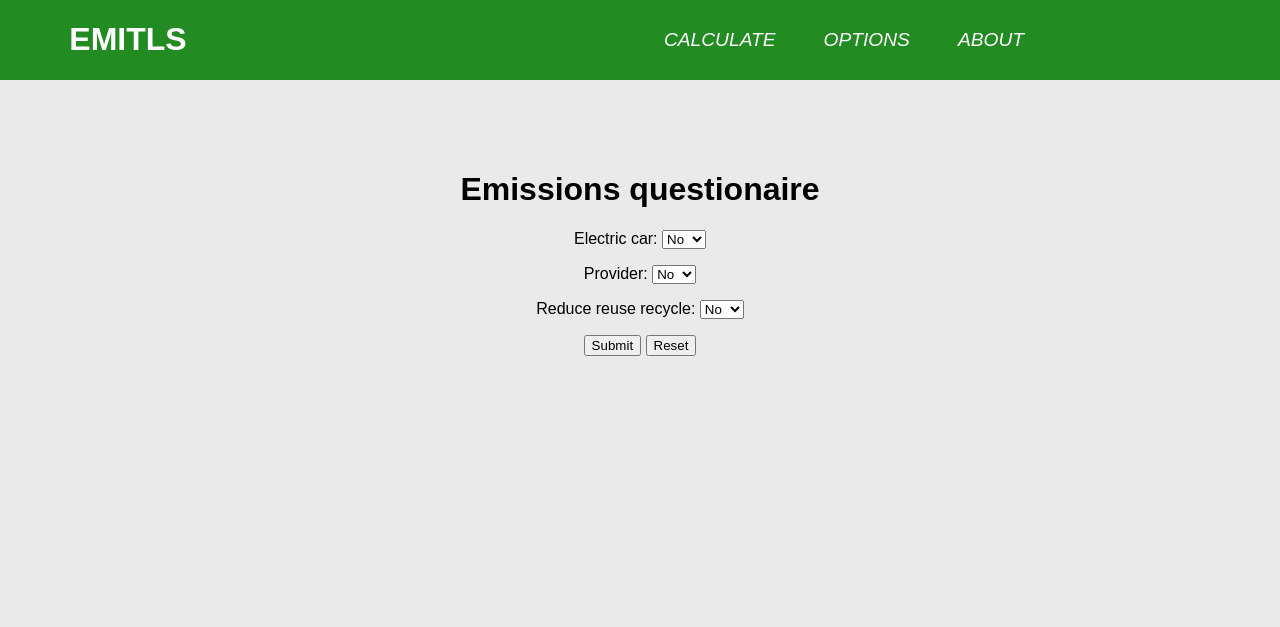
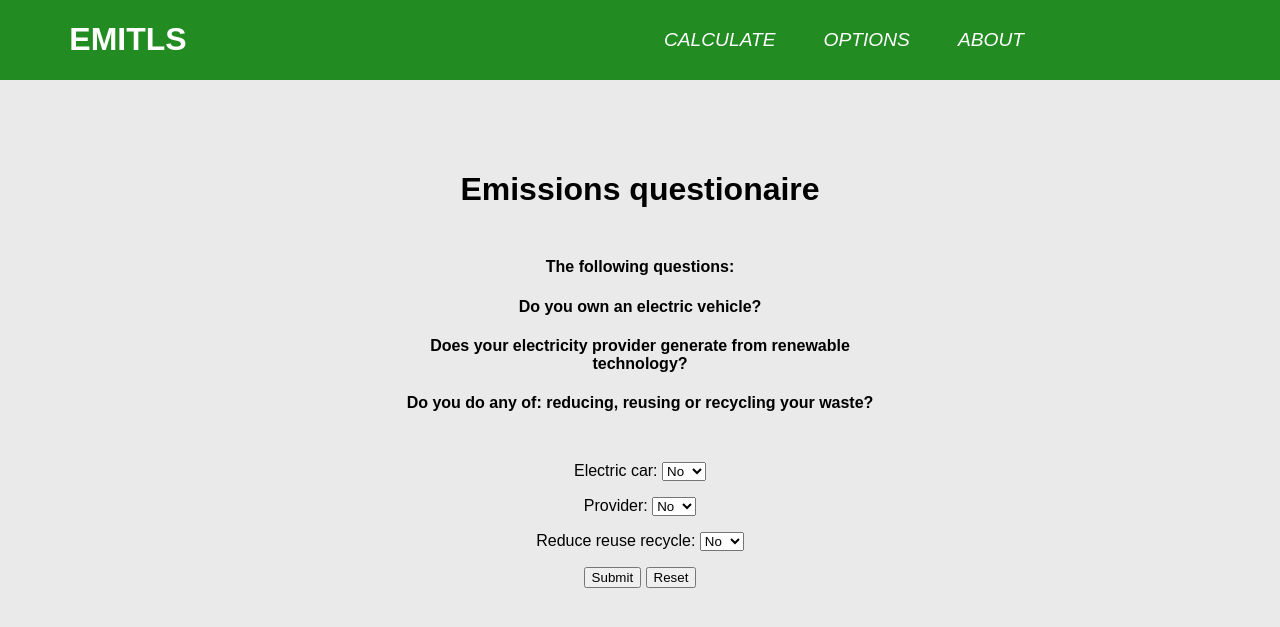
Before and after one commit to FJTDL/emitls, a Django app: page /calculator in a window 1280 px wide. Shown: the top 627 px of the page. Run offline with Django 3.2, Linux system fonts and the light colour scheme.

Commit message:
Fixed some css and defined the questions on score.html

```diff
--- a/emitls/emission_calculator/static/emission_calculator/styles.css
+++ b/emitls/emission_calculator/static/emission_calculator/styles.css
@@ -196,3 +196,11 @@ ul {
 	position:relative;
 	left: 60px;
 }
+
+#questionaire {
+	margin-bottom: 50px;
+}
+
+#definitions {
+	margin-bottom: 50px;
+}
--- a/emitls/emission_calculator/templates/emission_calculator/base.html
+++ b/emitls/emission_calculator/templates/emission_calculator/base.html
@@ -14,7 +14,7 @@
       <nav id="nav" class="nav_bar">
         <ul>
           <li><a href="{% url 'calculate' %}" >Calculate</a></li>
-          <li><a>Options</a></li>
+          <li><a href="{% url 'options' %}">Options</a></li>
           <li><a href="{% url 'about' %}">About</a></li>
         </ul>
       </nav>
--- a/emitls/emission_calculator/templates/emission_calculator/score.html
+++ b/emitls/emission_calculator/templates/emission_calculator/score.html
@@ -4,8 +4,13 @@
 {% block content %}
 
 <div class="center" id="uploadpos">
-  <h1>Emissions questionaire</h1>
-
+  <h1 id="questionaire">Emissions questionaire</h1>
+  <section id="definitions">
+    <h4>The following questions:</h4>
+    <h4>Do you own an electric vehicle?</h4>
+    <h4>Does your electricity provider generate from renewable technology?</h4>
+    <h4>Do you do any of: reducing, reusing or recycling your waste?</h4>
+  </section>
   <FORM METHOD="post" ACTION="{% url 'output' %}">
     {% csrf_token %}
     {{ form.as_p }}
--- a/emitls/emission_calculator/urls.py
+++ b/emitls/emission_calculator/urls.py
@@ -7,4 +7,5 @@ urlpatterns = [
   path('calculator', views.score, name='calculate'),
   path('output', views.output, name='output'),
   path('about', views.about, name='about'),
+  path('options', views.options, name='options')
 ]
--- a/emitls/emission_calculator/views.py
+++ b/emitls/emission_calculator/views.py
@@ -16,6 +16,10 @@ def home(request):
 
 def about(request):
   return render(request, "emission_calculator/about.html")
+
+
+def options(request):
+  return render(request, "emission_calculator/options.html")
 
 
 def score(request):
```
